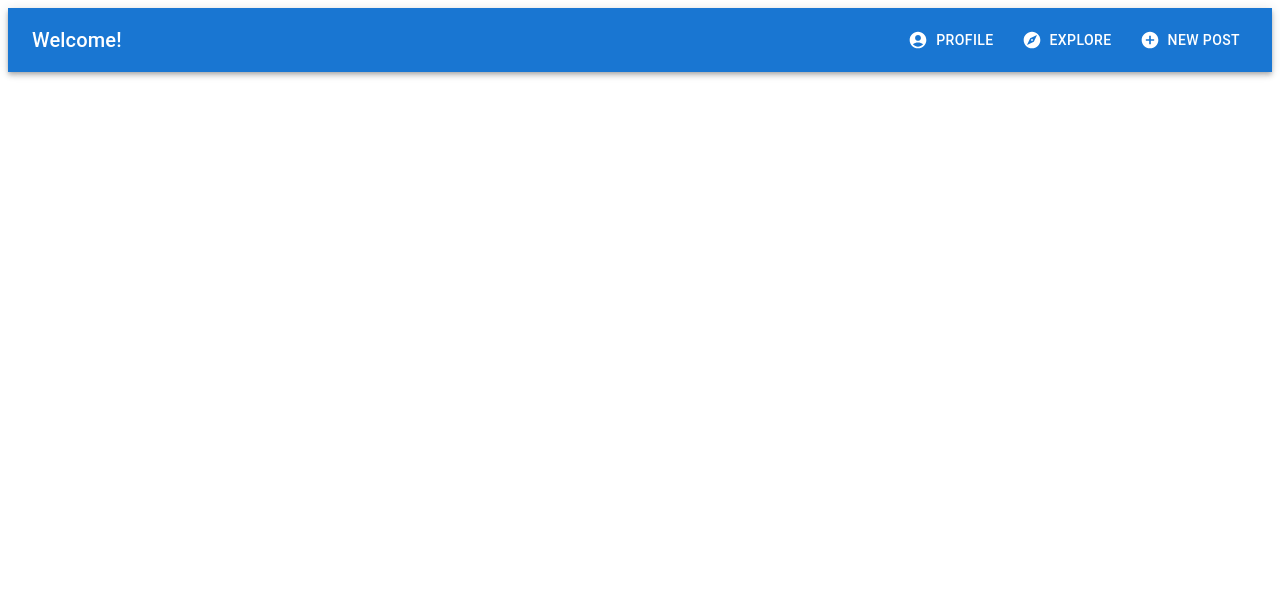
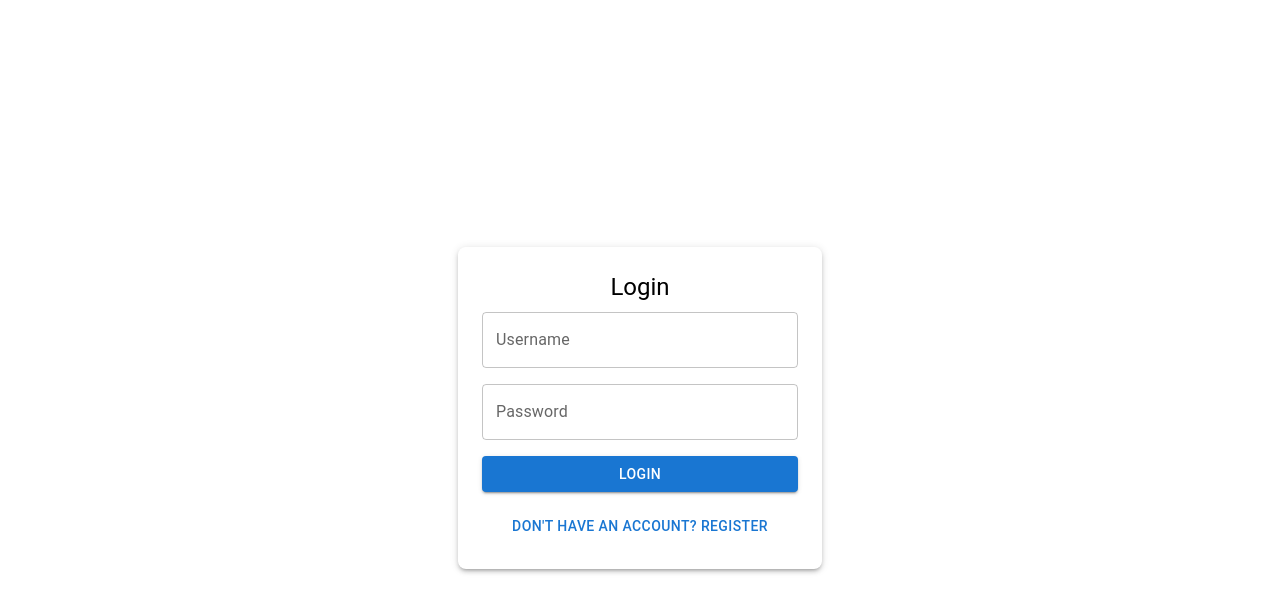
Before and after one commit to dorshul/advanced_web_apps_client, a React (Vite) app: page / in a window 1280 px wide. Shown: the top 612 px of the page. Built offline with nearby package versions, Linux system fonts and the light colour scheme.

Commit message:
Basic Login and Registration pages

```diff
--- a/src/App.tsx
+++ b/src/App.tsx
@@ -1,20 +1,28 @@
-import { BrowserRouter as Router, Routes, Route } from 'react-router-dom';
+import { Routes, Route, useLocation } from 'react-router-dom';
 
 import TopBar from './components/TopBar';
 import ProfileView from './views/Profile';
 import ExploreView from './views/Explore';
 import ShareView from './views/NewPost';
+import LoginView from './views/Login';
+import RegistrationView from './views/Registration';
 
 const App = () => {
+  const location = useLocation();
+
+  const noTopBarRoutes = ['/', '/register'];
+
   return (
-    <Router>
-      <TopBar />
+    <>
+      {!noTopBarRoutes.includes(location.pathname) && <TopBar />}
       <Routes>
-        <Route index path="/explore" element={<ExploreView />} />
+        <Route index path="/" element={<LoginView />} />
+        <Route path="/register" element={<RegistrationView />} />
+        <Route path="/explore" element={<ExploreView />} />
         <Route path="/profile" element={<ProfileView />} />
         <Route path="/post" element={<ShareView />} />
       </Routes>
-    </Router>
+    </>
   );
 };
 
--- a/src/main.tsx
+++ b/src/main.tsx
@@ -1,9 +1,12 @@
 import { StrictMode } from 'react'
 import { createRoot } from 'react-dom/client'
 import App from './App.tsx'
+import { BrowserRouter as Router } from 'react-router-dom'
 
 createRoot(document.getElementById('root')!).render(
   <StrictMode>
-    <App />
+    <Router>
+      <App />
+    </Router>
   </StrictMode>,
 )
--- /dev/null
+++ b/src/views/Login.tsx
@@ -0,0 +1,68 @@
+import React, { useState } from 'react';
+import { useNavigate } from 'react-router-dom';
+import { Container, FormControl, InputLabel, OutlinedInput, Button, Typography, Box, Stack } from '@mui/material';
+
+const Login: React.FC = () => {
+  const [username, setUsername] = useState('');
+  const [password, setPassword] = useState('');
+  const navigate = useNavigate();
+
+  const handleLogin = (e: React.FormEvent) => {
+    e.preventDefault();
+    console.log('Logging in with', { username, password });
+    // Add login logic here
+  };
+
+  return (
+    <Box sx={{ display: 'flex', justifyContent: 'center', alignItems: 'center', height: '100vh' }}>
+      <Stack
+        direction="column"
+        sx={{
+          width: "25%",
+          alignItems: 'center',
+          justifyContent: 'center',
+          padding: 3,
+          boxShadow: 3,
+          borderRadius: 2,
+        }}
+      >
+        <Typography variant="h5" gutterBottom>
+          Login
+        </Typography>
+        <form onSubmit={handleLogin} style={{ width: '100%' }}>
+          <FormControl fullWidth variant="outlined" sx={{ marginBottom: 2 }} >
+            <InputLabel htmlFor="username">Username</InputLabel>
+            <OutlinedInput
+              id="username"
+              value={username}
+              onChange={(e) => setUsername(e.target.value)}
+              label="Username"
+            />
+          </FormControl>
+          <FormControl fullWidth variant="outlined" sx={{ marginBottom: 2 }}>
+            <InputLabel htmlFor="password">Password</InputLabel>
+            <OutlinedInput
+              id="password"
+              type="password"
+              value={password}
+              onChange={(e) => setPassword(e.target.value)}
+              label="Password"
+            />
+          </FormControl>
+          <Button type="submit" variant="contained" color="primary" fullWidth>
+            Login
+          </Button>
+        </form>
+        <Button
+          color="primary"
+          onClick={() => navigate('/register')}
+          sx={{ marginTop: 2 }}
+        >
+          Don't have an account? Register
+        </Button>
+      </Stack>
+    </Box>
+  );
+};
+
+export default Login;
--- /dev/null
+++ b/src/views/Registration.tsx
@@ -0,0 +1,68 @@
+import React, { useState } from 'react';
+import { useNavigate } from 'react-router-dom';
+import { Container, FormControl, InputLabel, OutlinedInput, Button, Typography, Box } from '@mui/material';
+
+const Registration: React.FC = () => {
+  const [username, setUsername] = useState('');
+  const [password, setPassword] = useState('');
+  const navigate = useNavigate();
+
+  const handleRegister = (e: React.FormEvent) => {
+    e.preventDefault();
+    console.log('Registering with', { username, password });
+    // Add registration logic here
+  };
+
+  return (
+    <Container component="main" maxWidth="xs">
+      <Box
+        sx={{
+          display: 'flex',
+          flexDirection: 'column',
+          alignItems: 'center',
+          marginTop: 8,
+          padding: 3,
+          boxShadow: 3,
+          borderRadius: 2,
+        }}
+      >
+        <Typography variant="h5" gutterBottom>
+          Register
+        </Typography>
+        <form onSubmit={handleRegister} style={{ width: '100%' }}>
+          <FormControl fullWidth variant="outlined" sx={{ marginBottom: 2 }}>
+            <InputLabel htmlFor="username">Username</InputLabel>
+            <OutlinedInput
+              id="username"
+              value={username}
+              onChange={(e) => setUsername(e.target.value)}
+              label="Username"
+            />
+          </FormControl>
+          <FormControl fullWidth variant="outlined" sx={{ marginBottom: 2 }}>
+            <InputLabel htmlFor="password">Password</InputLabel>
+            <OutlinedInput
+              id="password"
+              type="password"
+              value={password}
+              onChange={(e) => setPassword(e.target.value)}
+              label="Password"
+            />
+          </FormControl>
+          <Button type="submit" variant="contained" color="primary" fullWidth onClick={() => navigate('/explore')}>
+            Register
+          </Button>
+        </form>
+        <Button
+          color="primary"
+          onClick={() => navigate('/')}
+          sx={{ marginTop: 2 }}
+        >
+          Already have an account? Login
+        </Button>
+      </Box>
+    </Container>
+  );
+};
+
+export default Registration;
```
